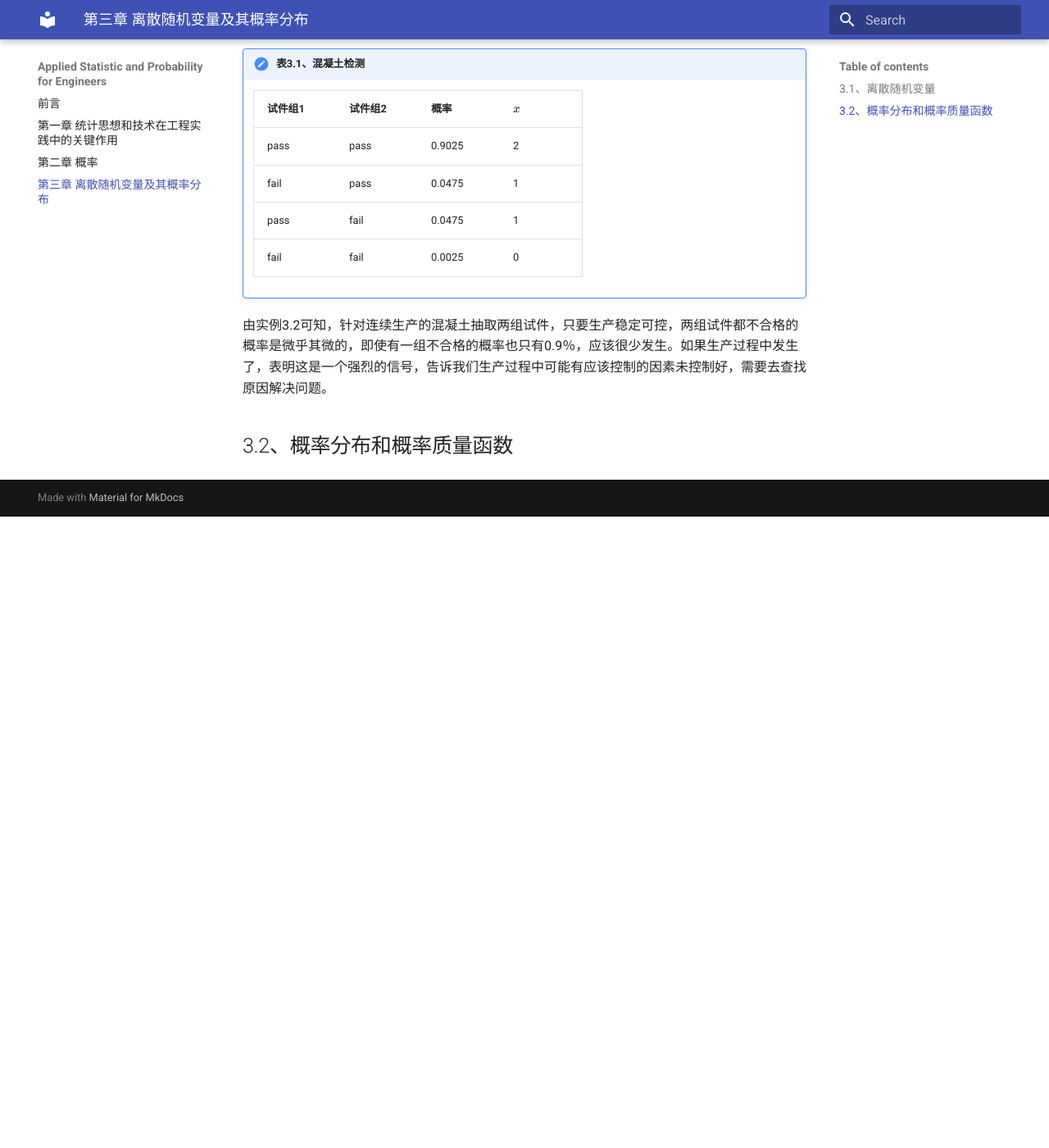
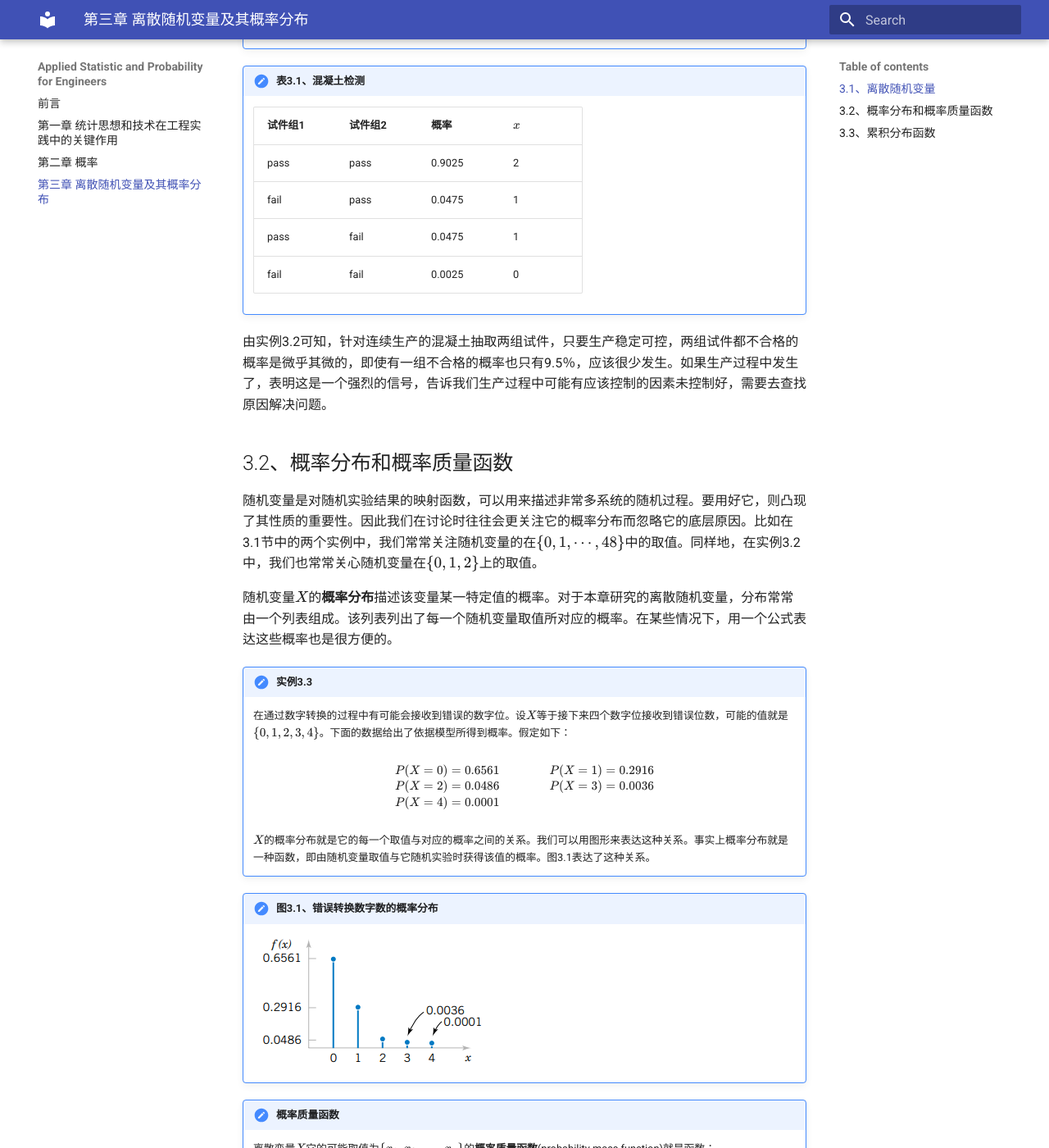
Before and after one commit to chenmich/applied_statistic_and_probability_for_engineers, an MkDocs documentation site: the page built from docs/third.md, in a window 1280 px wide and 1400 px high, scrolled down 1207 px. Shown: the whole window at 82% size. Built offline with MkDocs 1.6.1 and Material for MkDocs 9.7.7, drawn with Linux system fonts in a browser that asks for light colours; before the commit the page ends 1837 px from its top, so only the background shows below that; some of the changed text lies outside the part shown.

Commit message:
complete 3.2

```diff
--- a/docs/third.md
+++ b/docs/third.md
@@ -19,7 +19,7 @@
 许多系统，比如[第2章]的蒸馏实例，再比半导体生产，甚至于水泥生产、混凝土生产及浇筑等等系统，都可以用相同或相似的随机实验来模拟建模，它们都有相同的抽象模型。人们可以分析这些常见模型的随机变量分布，它们的结果又能用于其它领域的工程实例中。这是人类认识世界的模式，即举一返三的模式。在本章我们要分析少量几个常用常见的随机实验和**离散随机**变量。由于在随机实验这个抽象模型的基础上讨论，所以我们常常可以忽略具体系统底层的样本空间而直接描述特定随机变量的分布。
 
 !!!note "实例3.1"
-    商业用语音通讯系统常常包含48条外线。在某一特定时刻，观察系统会发现某些线路正在被使用。设随机变量$X$表示正在使用的线路数量。那么$X$可以是$[0,48]$之间的任何数字。当观察到系统正有10条线路在使用时，则$x=10$。
+    商业用语音通讯系统常常包含48条外线。在某一特定时刻，观察系统会发现某些线路正在被使用。设随机变量$X$表示正在使用的线路数量。那么$X$可以是$\{0,1,\cdots,48\}$之间的任何整数。当观察到系统正有10条线路在使用时，则$x=10$。
 
 !!!note "实例3.2"
     混凝土生产强度等级C30的普通混凝土。针对连续生产的180方混凝土，我们取两次样检测其强度。检测结果有*合格*(pass)和*不合格*(fail)两个结果。假定混凝土强度合格的概率为0.95，并且两次抽样是随机独立的。如表3.1显示了随机实验的样本空间和相关的概率。比如，因为独立性，则第一组试件合格第二级试件不合格的概率的随机变量$X$取值为$pf$，它的概率为:
@@ -39,6 +39,38 @@
     |pass|fail|0.0475|1|
     |fail|fail|0.0025|0|
 
-由实例3.2可知，针对连续生产的混凝土抽取两组试件，只要生产稳定可控，两组试件都不合格的概率是微乎其微的，即使有一组不合格的概率也只有0.9％，应该很少发生。如果生产过程中发生了，表明这是一个强烈的信号，告诉我们生产过程中可能有应该控制的因素未控制好，需要去查找原因解决问题。
+由实例3.2可知，针对连续生产的混凝土抽取两组试件，只要生产稳定可控，两组试件都不合格的概率是微乎其微的，即使有一组不合格的概率也只有9.5％，应该很少发生。如果生产过程中发生了，表明这是一个强烈的信号，告诉我们生产过程中可能有应该控制的因素未控制好，需要去查找原因解决问题。
 
 ## 3.2、概率分布和概率质量函数
+随机变量是对随机实验结果的映射函数，可以用来描述非常多系统的随机过程。要用好它，则凸现了其性质的重要性。因此我们在讨论时往往会更关注它的概率分布而忽略它的底层原因。比如在3.1节中的两个实例中，我们常常关注随机变量的在$\{0,1,\cdots,48\}$中的取值。同样地，在实例3.2中，我们也常常关心随机变量在$\{0,1,2\}$上的取值。
+
+随机变量$X$的**概率分布**描述该变量某一特定值的概率。对于本章研究的离散随机变量，分布常常由一个列表组成。该列表列出了每一个随机变量取值所对应的概率。在某些情况下，用一个公式表达这些概率也是很方便的。
+
+!!!note "实例3.3"
+    在通过数字转换的过程中有可能会接收到错误的数字位。设$X$等于接下来四个数字位接收到错误位数，可能的值就是$\{0,1,2,3,4\}$。下面的数据给出了依据模型所得到概率。假定如下：
+
+    $$
+    \begin{align}
+    P(X=0)&=0.6561 &\qquad P(X=1)=0.2916 \nonumber\\
+    P(X=2)&=0.0486 &\qquad P(X=3)=0.0036 \nonumber\\
+    P(X=4)&=0.0001 \nonumber
+    \end{align}
+    $$
+
+    $X$的概率分布就是它的每一个取值与对应的概率之间的关系。我们可以用图形来表达这种关系。事实上概率分布就是一种函数，即由随机变量取值与它随机实验时获得该值的概率。图3.1表达了这种关系。
+
+!!!note "图3.1、错误转换数字数的概率分布"
+    ![fig.3.1](images/fig3.1.png)
+
+!!!note "概率质量函数"
+    离散变量$X$它的可能取值为$\{x_1,x_2,\cdots,x_n\}$的**概率质量函数**(probability mass function)就是函数：
+
+    (1)$\space f(x_i)\geq0$
+
+    (2)$\space \sum_{i=1}^{n}f(x_i)=1$
+
+    (3)$\space f(x_i)=P(X=x_i)$
+
+根据概率质量函数的定义，实例3的各个函数值为$f(0)=0.6561$、$f(1)=0.2916$、$f(2)=0.0486$、$f(3)=0.0036$以及$f(4)=0.0001$。全部相加的各为1。
+
+## 3.3、累积分布函数
```
Also changed, not shown: docs/images/fig3.1.png (added).
